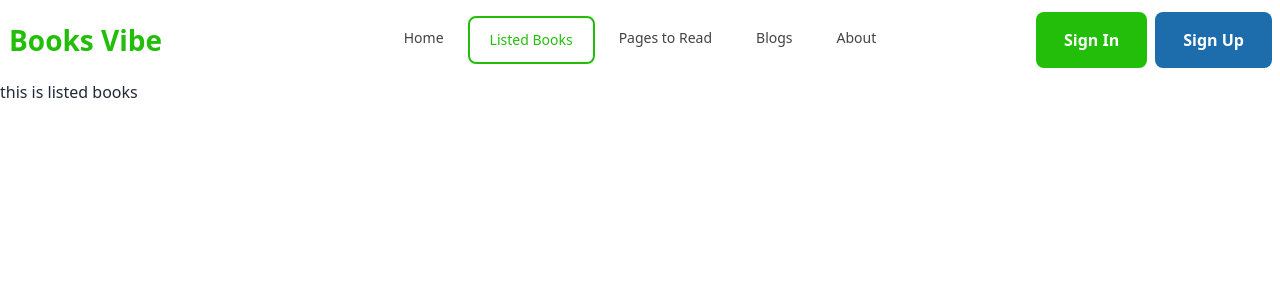
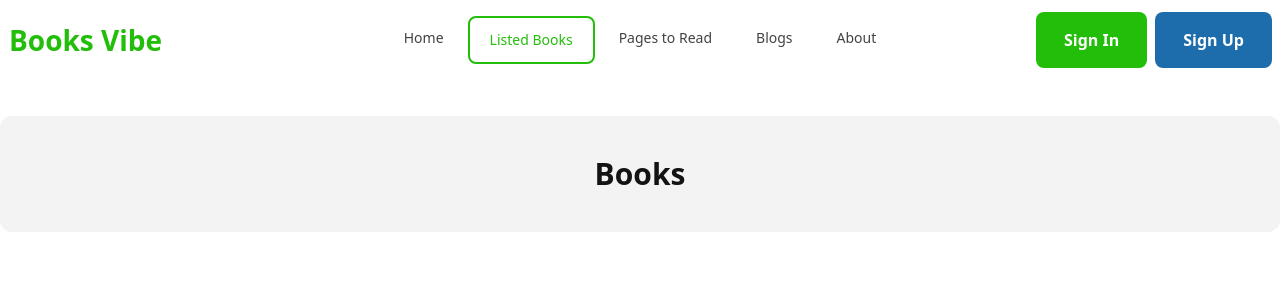
Before and after one commit to Rayhan426/books-world, a React (Vite) app: page /listed-book in a window 1280 px wide. Shown: the top 300 px of the page. Built offline with nearby package versions, Linux system fonts and the light colour scheme.

Commit message:
listed books banner added

```diff
--- a/src/components/Book.jsx
+++ b/src/components/Book.jsx
@@ -19,7 +19,7 @@ const Book = () => {
 
 
     return (
-<div className="mt-12 border bg-base-100 shadow-xl">
+<div className="mt-12  bg-base-100 ">
 
         {/* flex container  */}
         <div className="flex lg:flex-row flex-col gap-10  ">
--- a/src/components/ListedBooks.jsx
+++ b/src/components/ListedBooks.jsx
@@ -2,8 +2,11 @@
 
 const ListedBooks = () => {
     return (
-        <div>
-            <h1>this is listed books</h1>
+        <div className="">
+
+            <div className="bg-[#1313130D] my-9 rounded-xl p-10">
+            <h2 className="text-[#131313] font-bold text-3xl text-center">Books</h2>
+            </div>
         </div>
     );
 };
--- a/src/pages/Banner.jsx
+++ b/src/pages/Banner.jsx
@@ -3,7 +3,7 @@ import { Link } from "react-router-dom";
 import placeholderBook from "../assets/images/book5.png";
 const Banner = () => {
     return (
-        <div className="bg-[#1313130D] lg:px-32 lg:py-20 rounded-lg my-12">
+        <div className="bg-[#1313130D] lg:px-32 lg:py-20 py-20 rounded-lg my-12">
             <div className="flex lg:flex-row flex-col-reverse gap-2 items-center justify-between ">
                <div>
                <h1 className="font-bold lg:text-5xl text-4xl mb-12 leading-none "><span className="leading-tight">Books to freshen up <br />your bookshelf</span></h1>
```
